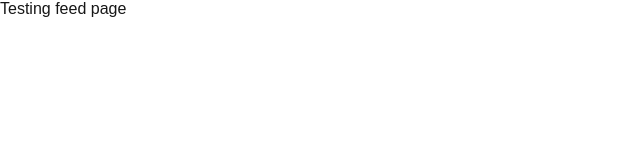
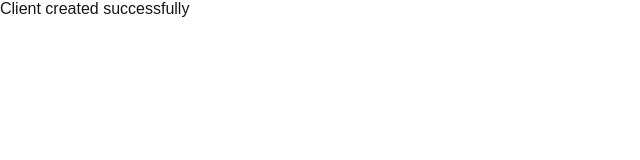
Before and after one commit to yuuniiii/coms4901-weekone, a Next.js app: page /feed in a window 1280 px wide. Shown: the top 160 px of the page, without its empty margins (0-640 px from the left). Built offline with nearby package versions, Linux system fonts and the light colour scheme; no server answers.

Commit message:
testing client

```diff
--- a/app/feed/page.tsx
+++ b/app/feed/page.tsx
@@ -1,5 +1,7 @@
+import { createClient } from "@/lib/supabaseServerClient"
+
 export default async function FeedPage() {
-  console.log("SUPABASE URL:", process.env.NEXT_PUBLIC_SUPABASE_URL)
+  const supabase = await createClient()
 
-  return <div>Testing feed page</div>
+  return <div>Client created successfully</div>
 }
```
